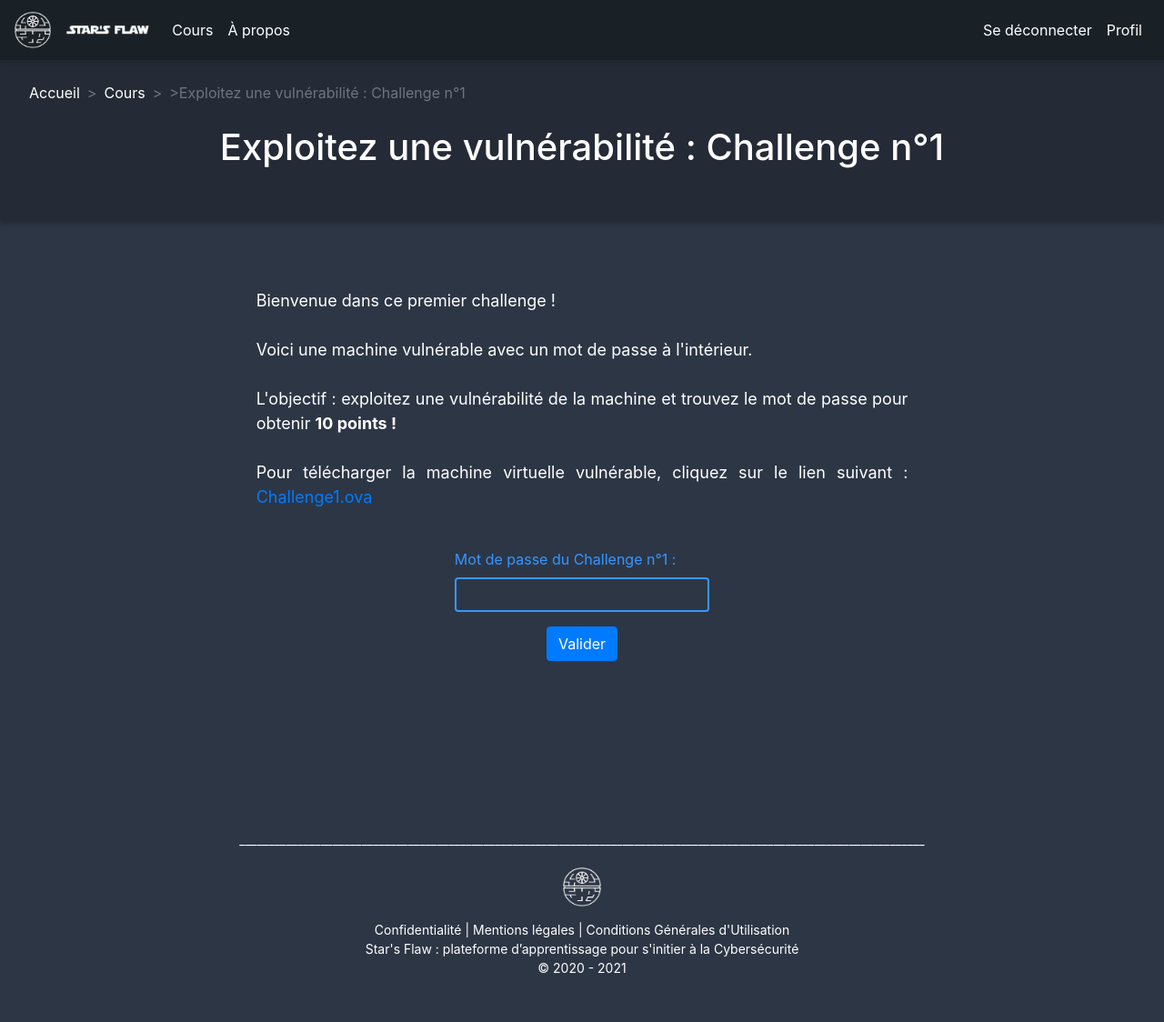
After one commit to starsflaw/starsflaw, a PHP site: page /starsflaw/courses/challenge1.php in a window 1280 px wide. The commit adds this page. Shown: the whole page at 91% size. Run offline with PHP 8.4, Linux system fonts and the light colour scheme; a user stored in the database is signed in.

Commit message:
Add files via upload

```diff
--- /dev/null
+++ b/courses/challenge1.php
@@ -0,0 +1,162 @@
+<?php
+require('../db/connexionDB.php');           // Fichier PHP contenant la connexion à la BDD
+session_start();                            // On démarre la session
+if(!isset($_SESSION['nickname']))           // S'il n'y a pas d'utilisateur connecté, redirection vers la page de connexion
+{
+    ?>
+    <script language="Javascript">
+        document.location.replace("../login.php");
+    </script>
+    <?php
+}
+?>
+
+<!DOCTYPE html>
+<html lang="fr">
+    <?php // En-tête de la page ?>
+    <head>
+        <?php // Balises meta responsive ?>
+        <meta charset="utf-8">
+        <meta name="viewport" content="width=device-width, initial-scale-1">
+
+        <?php // Bootstrap CSS ?>
+        <link rel="stylesheet" href="https://cdn.jsdelivr.net/npm/bootstrap@4.5.3/dist/css/bootstrap.min.css" integrity="sha384-TX8t27EcRE3e/ihU7zmQxVncDAy5uIKz4rEkgIXeMed4M0jlfIDPvg6uqKI2xXr2" crossorigin="anonymous">
+
+        <?php // jQuery et Bootstrap JS ?>
+        <script src="https://ajax.googleapis.com/ajax/libs/jquery/3.5.1/jquery.min.js"></script>
+        <script src="https://maxcdn.bootstrapcdn.com/bootstrap/4.0.0/js/bootstrap.min.js" integrity="sha384-JZR6Spejh4U02d8jOt6vLEHfe/JQGiRRSQQxSfFWpi1MquVdAyjUar5+76PVCmYl" crossorigin="anonymous"></script>
+
+        <?php // Feuille de style ?>
+        <link rel="stylesheet" href="../style.css">
+
+        <?php // Titre principal et icône de la page ?>
+        <title>Challenge n°1</title>
+        <link rel="icon" type="image/png" sizes="16x16" href="../images/deathstarw.png">
+    </head>
+
+    <?php // Corps de la page ?>
+    <body style="background-color: rgba(45,54,69)">
+        <?php
+        // Inclusion de la barre de navigation
+        require_once('menuCourses.php');
+
+        // Mise en place d'un fil d'Arianne
+        ?>
+        <div class="centrer" style="box-shadow: 0 5px 5px rgba(0, 0, 0, .2);">
+            <div class="breadcrumb">
+                <nav aria-label="breadcrumb">
+                    <ol class="breadcrumb">
+                        <li class="breadcrumb-item"><a href="../index.php">Accueil</a></li>
+                        <li class="breadcrumb-item"><a href="../courses.php">Cours</a></li>
+                        <li class="breadcrumb-item active" aria-current="page">>Exploitez une vulnérabilité : Challenge n°1</li>
+                    </ol>
+                </nav>
+            </div>
+            <h1>Exploitez une vulnérabilité : Challenge n°1</h1>
+            </br>
+            </br>
+        </div>
+        </br>
+        </br>
+        <?php // Cours ?>
+        <div class="container-fluid">
+            <div class="row justify-content-center">
+                <div class="group col-sm-7">
+                    <p style="font-size: 18px; text-align: justify; color: white">
+                        </br>
+                        Bienvenue dans ce premier challenge !
+                        </br>
+                        </br>
+                        Voici une machine vulnérable avec un mot de passe à l'intérieur.
+                        </br>
+                        </br>
+                        L'objectif : exploitez une vulnérabilité de la machine et trouvez le mot de passe pour obtenir <strong>10 points !</strong>
+                        </br>
+                        </br>
+                        Pour télécharger la machine virtuelle vulnérable, cliquez sur le lien suivant : <a href="../vm/Challenge1.ova">Challenge1.ova</a>
+                        </br>
+                        </br>
+                    </p>
+                    <form action="challenge1.php" method="POST">
+                        <div class="container">
+                            <div class="form-row justify-content-center">
+                                <div class="form-group col-sm-5">
+                                    <label for="password" style="color:rgba(55,150,255)">Mot de passe du Challenge n°1 :</label>
+                                    <input type="password" class="form-control" id="password" name="password" style="border:2px solid rgba(55,150,255);background-color:#2d3645;color:white" required>
+                                </div>
+                            </div>
+                            <div class="form-row justify-content-center">
+                                <div class="form-group col-sm-0">
+                                    <button type="submit" class="btn btn-primary" id="submit" name="submit">Valider</button>
+                                </div>
+                            </div>
+                        </div>
+                        <?php
+                        // Vérification du formulaire
+                        if(isset($_POST['submit']))
+                        {
+                            $password = htmlspecialchars(trim($_POST['password'])); // On récupère le mot de passe
+                            $result2 = $db->prepare('SELECT password FROM courses WHERE id = :id');
+                            $result2->execute(array('id' => 7));
+                            $data_psswd = $result2->fetch();
+
+                            // Et si le mot de passe rentré correspond à celui dans la base de données,
+                            if(password_verify($password, $data_psswd['password']))
+                            {
+                                $user = $_SESSION['nickname'];
+                                $result3 = $db->prepare('SELECT point, challenge1 FROM user WHERE nickname = :nickname');
+                                $result3->execute(array('nickname' => $user));
+                                $data_name = $result3->fetch();
+                                if($data_name['challenge1'] == 0)
+                                {
+                                    $score = $data_name['point'] + 10;
+                                    $req = $db->prepare('UPDATE user SET point =:point, challenge1 =:challenge1 WHERE nickname = :nickname');
+                                    $req->execute(array('point' => $score, 'challenge1' => 1, 'nickname' => $user));
+                                    ?>
+                                    <div class="container">
+                                        <div class="row justify-content-center">
+                                            <div class="group col-sm-0">
+                                                <strong style="color: green;"> Bravo ! +10 points ! </strong>
+                                            </div>
+                                        </div>
+                                    </div>
+                                    <?php
+                                }
+                                else
+                                {
+                                    ?>
+                                    <div class="container">
+                                        <div class="row justify-content-center">
+                                            <div class="group col-sm-0">
+                                                <strong style="color: red;"> Challenge déjà validé ! </strong>
+                                            </div>
+                                        </div>
+                                    </div>
+                                    <?php
+                                }
+                            }
+                            // Sinon => message d'erreur (mot de passe incorrect)
+                            else
+                            {
+                                ?>
+                                <div class="container">
+                                    <div class="row justify-content-center">
+                                        <div class="group col-sm-0">
+                                            <strong style="color: red;"> Mot de passe incorrect </strong>
+                                        </div>
+                                    </div>
+                                </div>
+                                <?php
+                            }
+                        }
+                        ?>
+                    </form>
+                </div>
+            </div>
+        </div>
+    </body>
+    <?php
+    // Inclusion de la barre de navigation
+    require_once('footerCourses.php');
+    ?>
+</html>
--- a/menu-courses/sqldvwa.php
+++ b/menu-courses/sqldvwa.php
@@ -10,7 +10,7 @@
                             </div>
                             <div class="col-md-8">
                                 <div class="card-body">
-                                    <h6 class="card-subtitle mb-2" style="color: rgba(170, 170, 170)">Vulnérabilité Web</h6>
+                                    <h6 class="card-subtitle mb-2" style="color: rgba(170, 170, 170)">Vulnérabilité web</h6>
                                     <h5 class="card-title" style="color: white">Injection SQL</h5>
                                     <p class="card-text" style="color: white">Découvrez comment exploiter une injection SQL à travers une application Web vulnérable (DWVA) locale.</p>
                                 </div>
```
Also changed, not shown: courses.php (+9 -1 lines), db/starsflawdb.sql (+17 -12 lines), menu-courses/challenge1.php (added, +24 -0 lines), images/lock.png (added).
